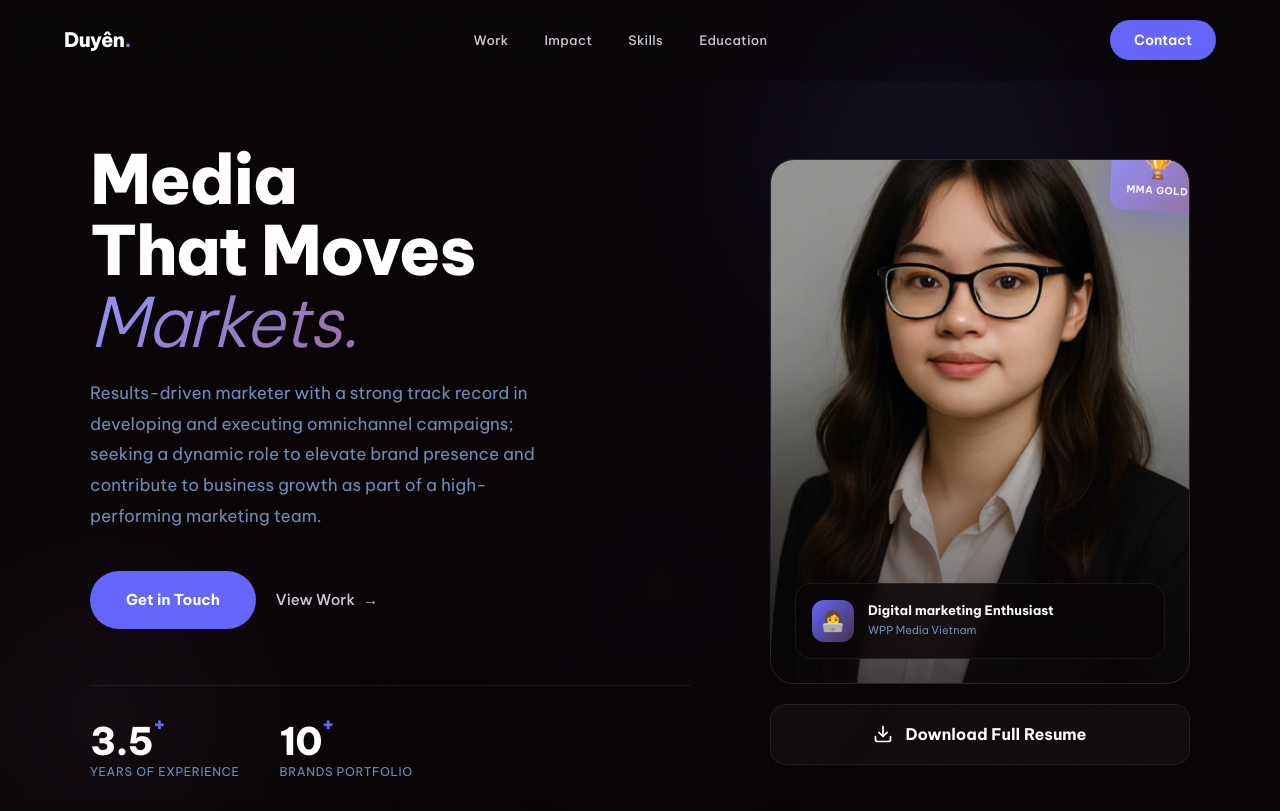
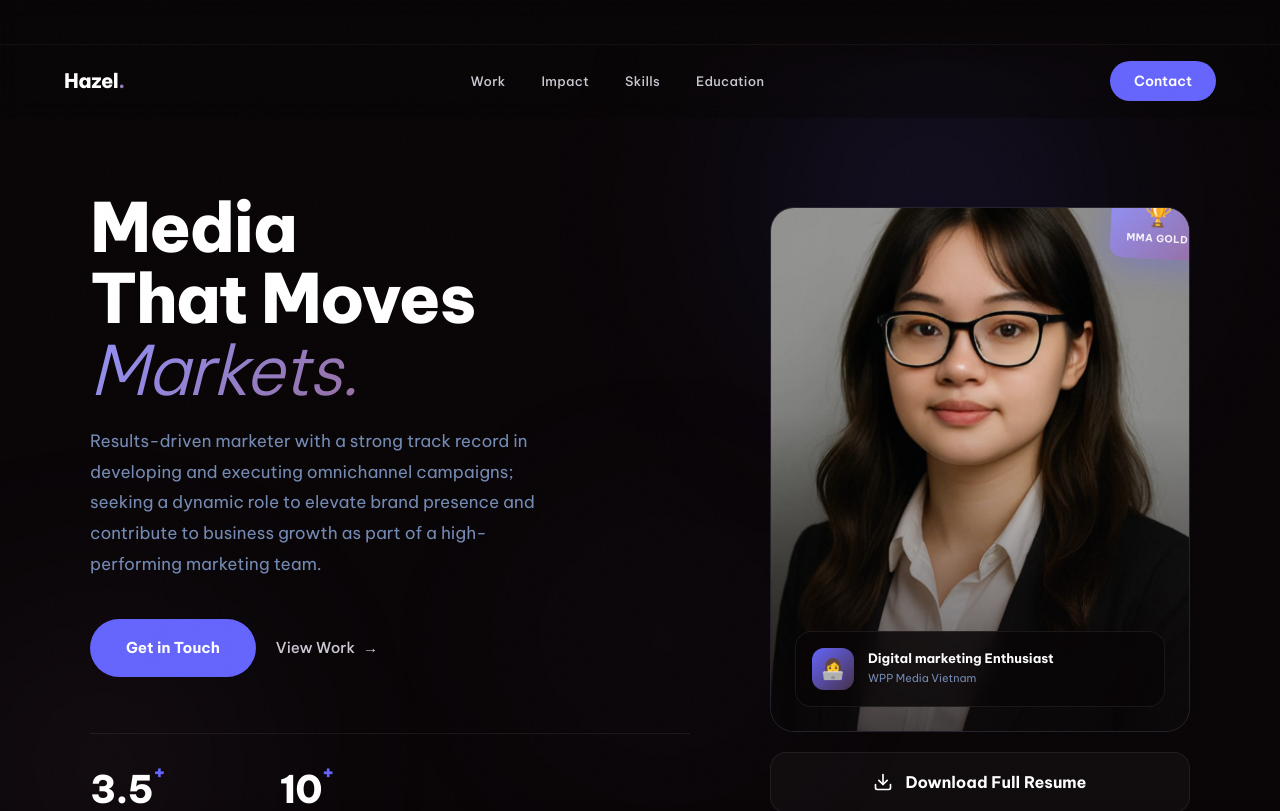
Before and after one commit to Kohnnn/dindinwebsite, a Next.js app: page / in a window 1280 px wide. Shown: the top 811 px of the page. Built offline with nearby package versions, Linux system fonts and the light colour scheme.

Commit message:
fix: marquee brands

```diff
--- a/src/app/layout.tsx
+++ b/src/app/layout.tsx
@@ -11,10 +11,13 @@ const beVietnamPro = Be_Vietnam_Pro({
 });
 
 export const metadata: Metadata = {
-  title: "Hồ Hao Duyên — Media Planner & Strategist",
+  title: "Hazel Ho's Portfolio",
   description: "Award-winning media strategist at WPP Media Vietnam. MMA Gold 2024. Specializing in FMCG, Beauty & Real Estate.",
+  icons: {
+    icon: "/HoHaoDuyen_Portrait.jpeg",
+  },
   openGraph: {
-    title: "Hồ Hao Duyên Portfolio",
+    title: "Hazel Ho's Portfolio",
     description: "Associate Manager, Media Planning @ WPP Media",
     url: "https://duyenho.com",
     images: [{ url: "/images/og-image.jpg", width: 1200, height: 630 }],
--- a/src/app/page.tsx
+++ b/src/app/page.tsx
@@ -1,6 +1,5 @@
 import Nav from "@/components/Nav";
 import Hero from "@/components/Hero";
-import Marquee from "@/components/Marquee";
 import Experience from "@/components/Experience";
 import Metrics from "@/components/Metrics";
 import Skills from "@/components/Skills";
@@ -10,14 +9,13 @@ import Contact from "@/components/Contact";
 
 export default function Home() {
   return (
-    <main className="min-h-screen">
+    <main className="min-h-screen pt-12">
       <Nav />
       <Hero />
       <Experience />
       <Metrics />
       <Awards />
       <Skills />
-      <Marquee />
       <Education />
       <Contact />
 
--- a/src/components/Marquee.tsx
+++ b/src/components/Marquee.tsx
@@ -1,18 +1,16 @@
 import { DATA } from "@/data/resume";
 
 export default function Marquee() {
-    const items = DATA.marquee;
-
     return (
-        <section className="py-6 border-y border-border overflow-hidden bg-bg2 relative flex items-center">
-            <div className="flex gap-12 w-max animate-marquee-scroll hover:[animation-play-state:paused] transition-all" aria-hidden="true">
-                {[...items, ...items, ...items].map((item, idx) => (
-                    <div key={idx} className="flex items-center gap-3 text-[13px] font-semibold text-slate whitespace-nowrap tracking-wide uppercase">
-                        {item}
-                        <span className="w-1.5 h-1.5 rounded-full bg-purple" />
+        <div className="py-2.5 border-b border-white/5 bg-bg/80 relative overflow-hidden flex items-center w-full">
+            <div className="flex gap-16 w-max animate-marquee-scroll hover:[animation-play-state:paused] transition-all" aria-hidden="true">
+                {[...DATA.brands, ...DATA.brands, ...DATA.brands].map((brand, idx) => (
+                    <div key={idx} className="flex items-center justify-center opacity-70 grayscale hover:grayscale-0 hover:opacity-100 transition-all duration-300">
+                        {/* eslint-disable-next-line @next/next/no-img-element */}
+                        <img src={brand} alt="Brand Logo" className="h-5 md:h-6 w-auto object-contain select-none" />
                     </div>
                 ))}
             </div>
-        </section>
+        </div>
     );
 }
--- a/src/components/Nav.tsx
+++ b/src/components/Nav.tsx
@@ -2,6 +2,7 @@
 
 import { useEffect, useState } from "react";
 import { cn } from "@/lib/utils";
+import Marquee from "./Marquee";
 
 export default function Nav() {
     const [scrolled, setScrolled] = useState(false);
@@ -15,16 +16,18 @@ export default function Nav() {
     }, []);
 
     return (
-        <nav
+        <header
             className={cn(
-                "fixed top-0 w-full z-50 px-6 md:px-16 py-5 flex justify-between items-center transition-all duration-400 border-b",
+                "fixed top-0 w-full z-50 flex flex-col transition-all duration-400 border-b",
                 scrolled
                     ? "bg-[#090507]/85 backdrop-blur-[20px] border-border/100"
                     : "bg-[#090507]/40 backdrop-blur-md border-transparent"
             )}
         >
+            <Marquee />
+            <div className="px-6 md:px-16 py-4 flex justify-between items-center w-full">
                 <div className="text-[20px] font-extrabold text-white tracking-tight">
-                Duyên<span className="text-gradient">.</span>
+                    Hazel<span className="text-gradient">.</span>
                 </div>
 
                 <ul className="hidden md:flex gap-9 list-none font-medium text-[13px] tracking-wide text-muted">
@@ -40,6 +43,7 @@ export default function Nav() {
                 >
                     Contact
                 </a>
-        </nav>
+            </div>
+        </header>
     );
 }
```
Lines whose indentation alone changed are shown as unchanged.
